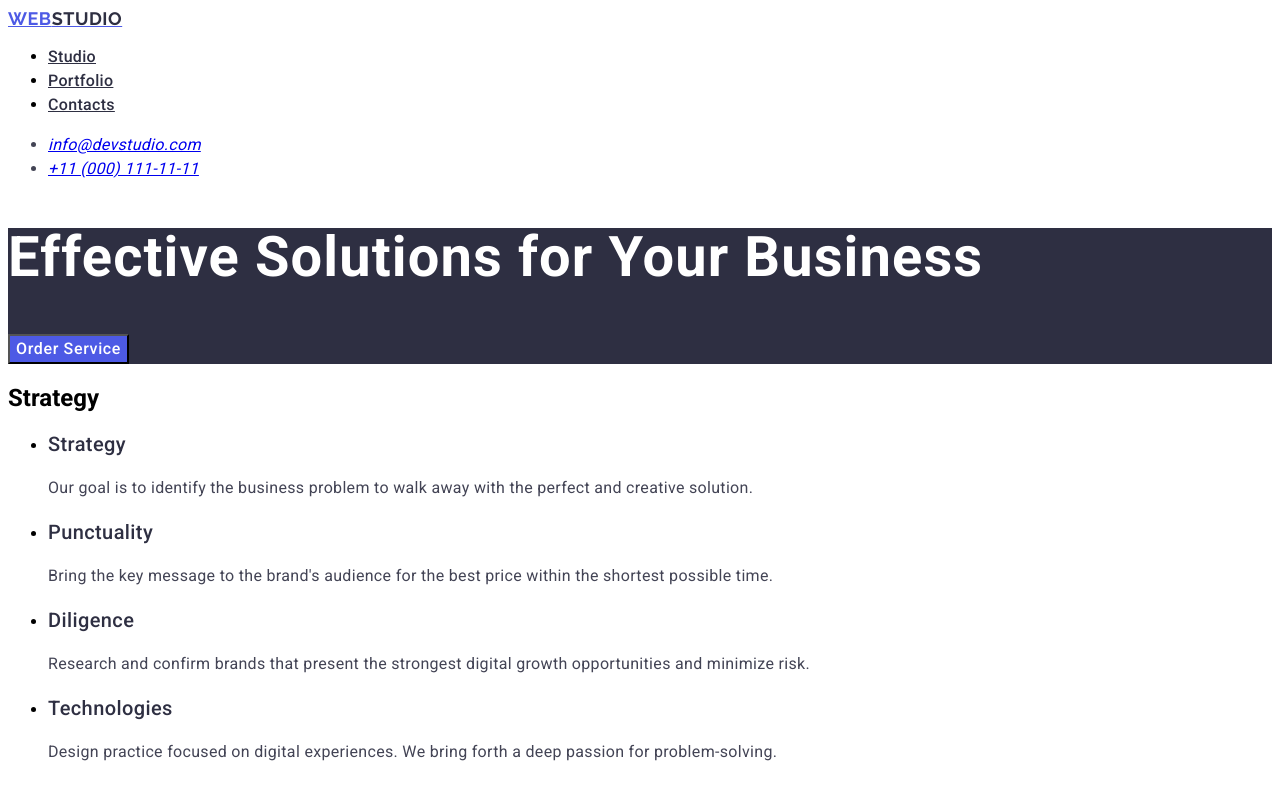
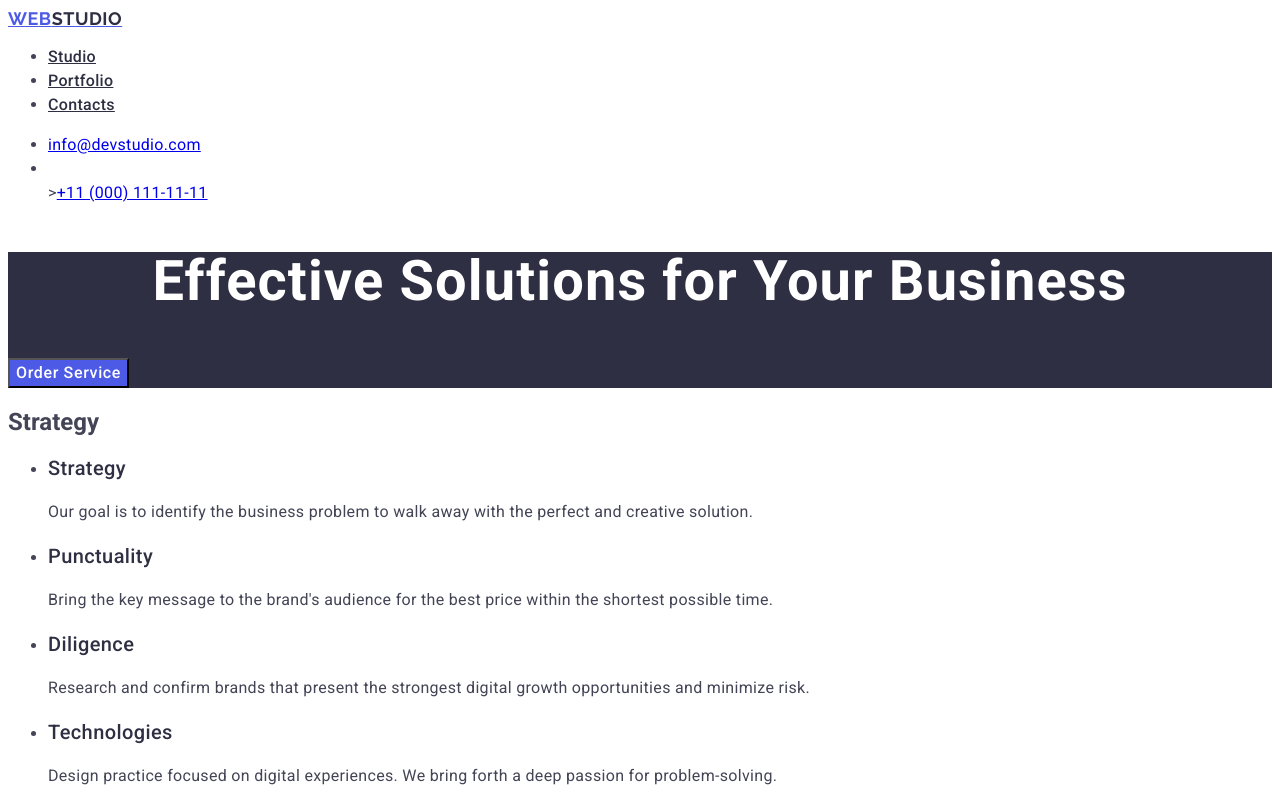
Before and after one commit to BobertoMorales/goit-markup-hw-02, a plain HTML site: page index.html in a window 1280 px wide. Shown: the top 791 px of the page. Drawn offline with Linux system fonts and the light colour scheme.

Commit message:
update index.html

```diff
--- a/css/style.css
+++ b/css/style.css
@@ -1,6 +1,8 @@
 body {
 	font-family: 'Raleway', sans-serif;
 font-family: 'Roboto', sans-serif;
+color: #434455;
+background-color: #FFFFFF;
 }
 
 .l-logo {font-family: "Raleway",  sans-serif;
@@ -32,6 +34,7 @@ color: #2e2f42;
     line-height: 1.5;
     letter-spacing: 0.02em;
 color: #434455;
+font-style: normal
 }
 .address:hover, .address:focus{color:404bbf;}
 
@@ -39,11 +42,11 @@ color: #434455;
 
 .hero-h {font-size: 56px;
     line-height: 1.07;
-    text-align;
+    text-align: center;
     letter-spacing: 0.02em;
     color: #ffffff;}
 
-.button {
+.button { cursor: pointer;
     background-color: #4D5AE5;
     font-family: "Roboto", sans-serif;
 font-weight: 500;
--- a/index.html
+++ b/index.html
@@ -23,8 +23,8 @@
       </nav>
        <address id="contacts" class="address">
         <ul>
-          <li><a href="mailto:info@devstudio.com">info@devstudio.com</a></li>
-          <li><a href="tel:+110001111111">+11 (000) 111-11-11</a></li>
+          <li class="address"><a href="mailto:info@devstudio.com">info@devstudio.com</a></li>
+          <li class="address"></li>><a href="tel:+110001111111">+11 (000) 111-11-11</a></li>
         </ul>
         </address>
     </header>
```
